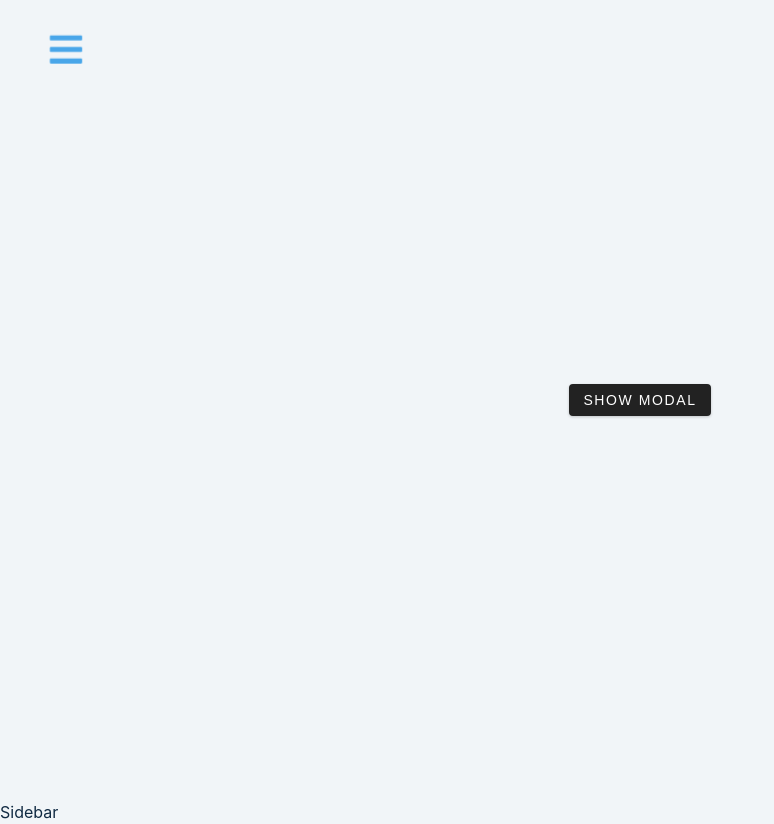
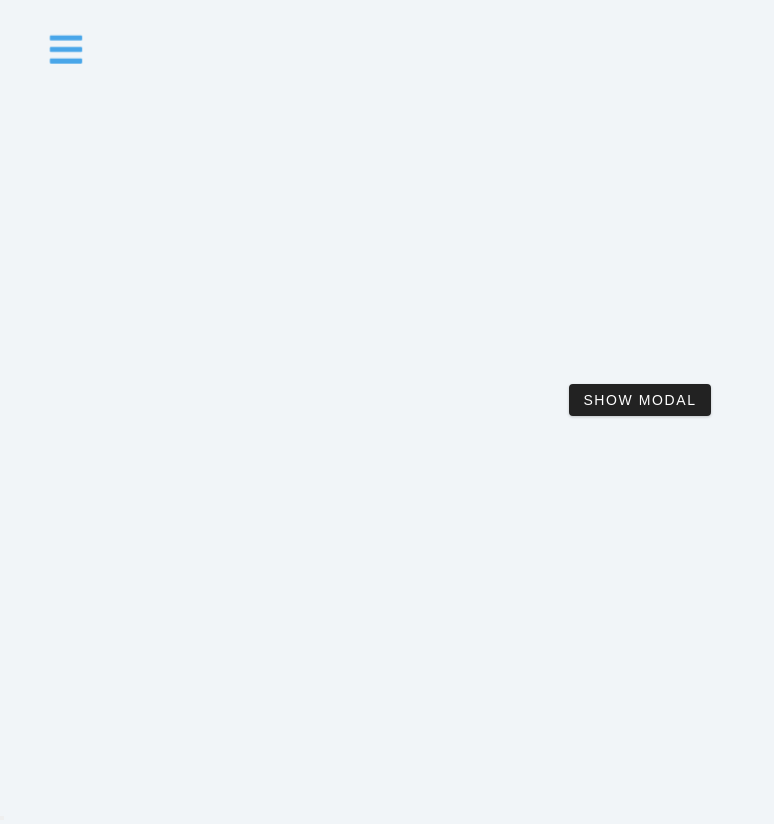
Before and after one commit to erhantezer/fundamental-projects, a React (Create React App) app in the folder 12-sidebar-modal/: page / in a window 1280 px wide. Shown: the whole page, without its empty margins (0-774 px from the left). Built offline with nearby package versions, Linux system fonts and the light colour scheme.

Commit message:
updated sidebar

```diff
--- a/12-sidebar-modal/src/components/Sidebar.jsx
+++ b/12-sidebar-modal/src/components/Sidebar.jsx
@@ -1,8 +1,18 @@
-import React from 'react'
+import { useGlobalContext } from "../context";
+import { links, social } from "../helper/data";
 
 const Sidebar = () => {
+    const { isSidebar, closeSidebar } = useGlobalContext();
+
     return (
-        <div>Sidebar</div>
+        <aside>
+            <div>
+                <img src="" alt="" />
+                <button>
+
+                </button>
+            </div>
+        </aside>
     )
 }
 
```
